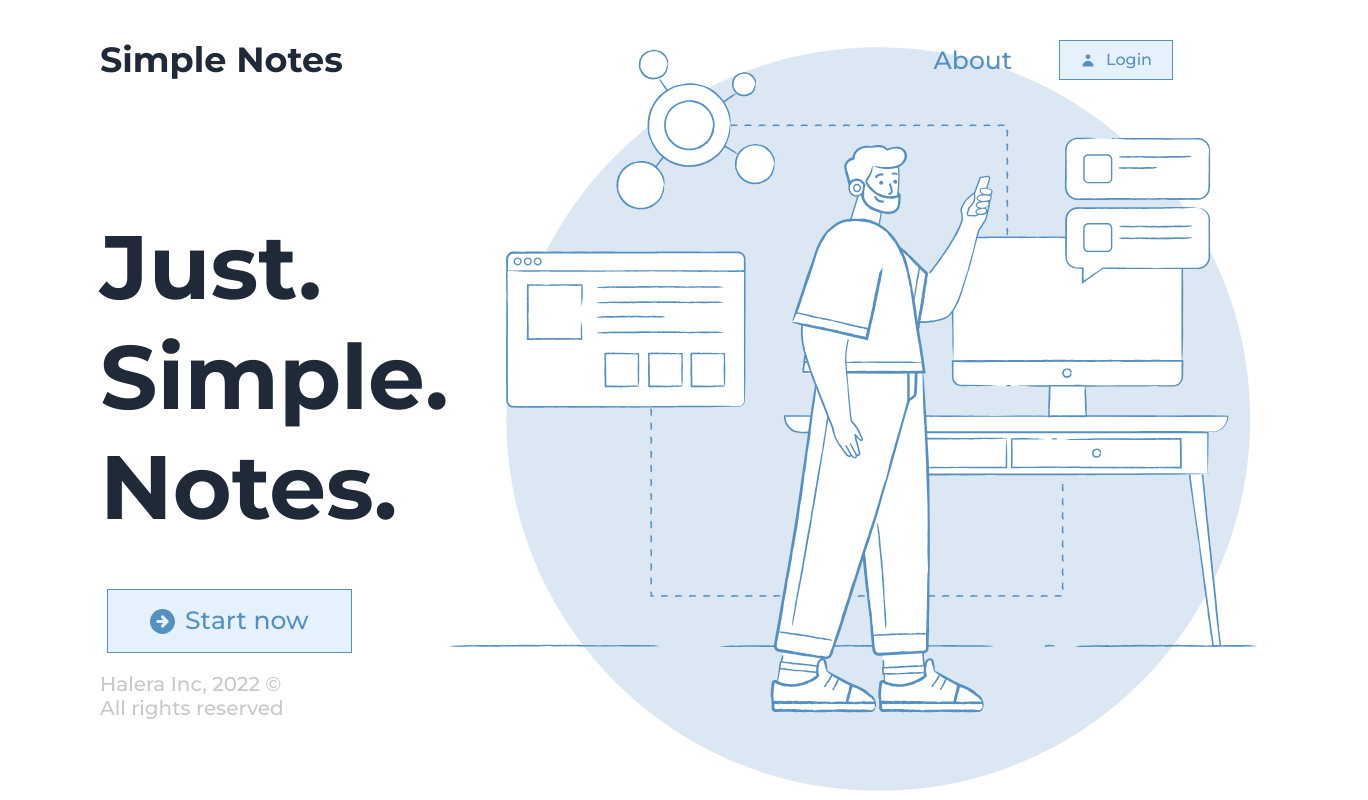
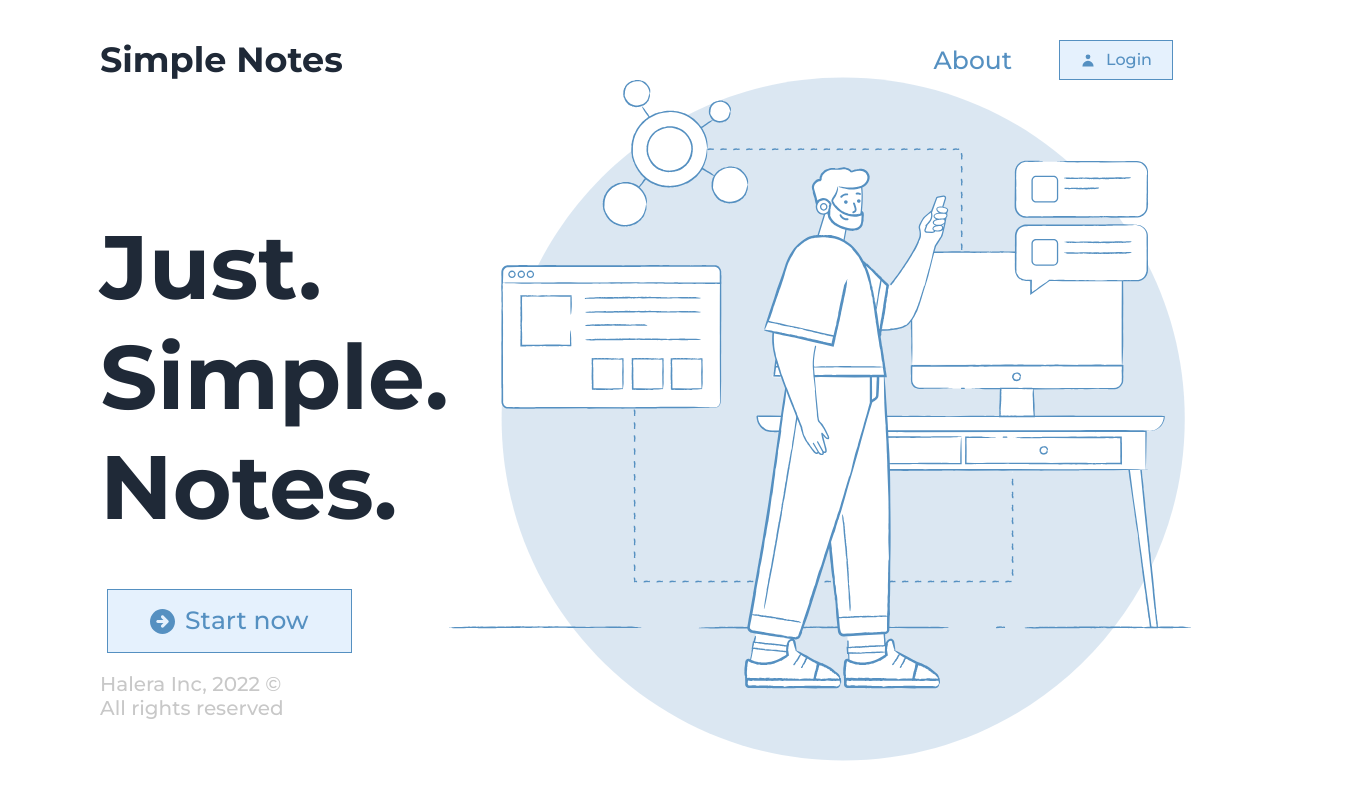
Before and after one commit to Halera-inc/simple-notes-front, a Next.js app: page / in a window 1280 px wide. Shown: the whole page, 1368 px wide, since content can reach past the window. Built offline with nearby package versions, Linux system fonts and the light colour scheme; no server answers.

Commit message:
'fix:HALERA-85-fix landing-page'

```diff
--- a/src/components/Header/Header.tsx
+++ b/src/components/Header/Header.tsx
@@ -25,7 +25,7 @@ const Header = () => {
                 ? <div>
                     {session
                         ? <div
-                            className='right-0 top-0 backdrop-blur-md bg-white/70 fixed w-screen w-180 justify-space flex justify-between items-center h-[100px] mb-[35px]'>
+                            className=' backdrop-blur-md bg-white/70 fixed w-screen w-180 justify-space flex justify-between items-center h-[100px] mb-[35px]'>
                             <p className='text-[35px] font-bold ml-[128px] text-black '>
                                 {pageName}
                             </p>
--- a/src/components/landing/header/Header.tsx
+++ b/src/components/landing/header/Header.tsx
@@ -10,6 +10,7 @@ const Header = (props: { title: string }) => {
     const router = useRouter()
     const onChangeLogin = () => {
         typeof window !== 'undefined' && router.push('/login')
+
     }
 
     return (
--- a/src/components/landing/mainBlock/MainBlock.tsx
+++ b/src/components/landing/mainBlock/MainBlock.tsx
@@ -30,7 +30,7 @@ const MainBlock = () => {
                         link={'/login'}/>
             </div>
             <div className={s.imgTitle}>
-                <SapienMainBlockIcon/>
+                <SapienMainBlockIcon width={744} height={744} z-0/>
             </div>
 
         </div>
--- a/src/styles/Note.module.css
+++ b/src/styles/Note.module.css
@@ -14,7 +14,7 @@
 }
 
 .card:hover {
-    scale: 1.010;
+
     cursor: pointer;
     outline: 1px solid;
 }
--- a/src/styles/landingStyle/Header.module.css
+++ b/src/styles/landingStyle/Header.module.css
@@ -16,6 +16,7 @@
     display: flex;
     justify-content: space-between;
     align-items: center;
+    z-index: 5;
 }
 
 .about {
--- a/src/styles/landingStyle/MainBlock.module.css
+++ b/src/styles/landingStyle/MainBlock.module.css
@@ -35,6 +35,7 @@
 }
 
 .imgTitle {
+    z-index: 0;
     padding-top: 78px;
     padding-right: 110px;
 
```
